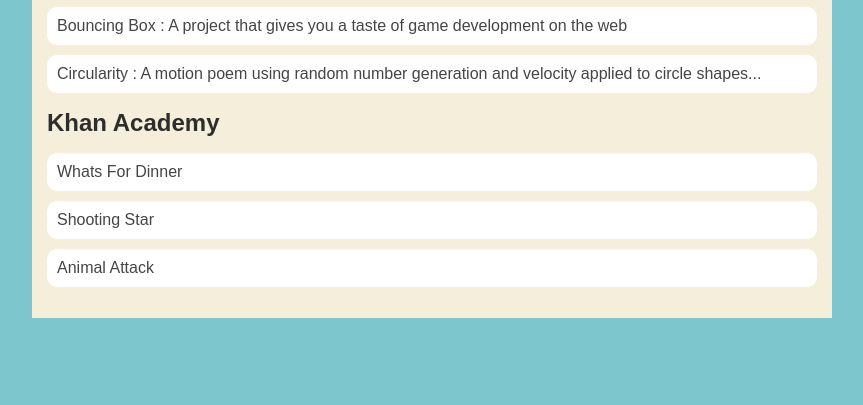
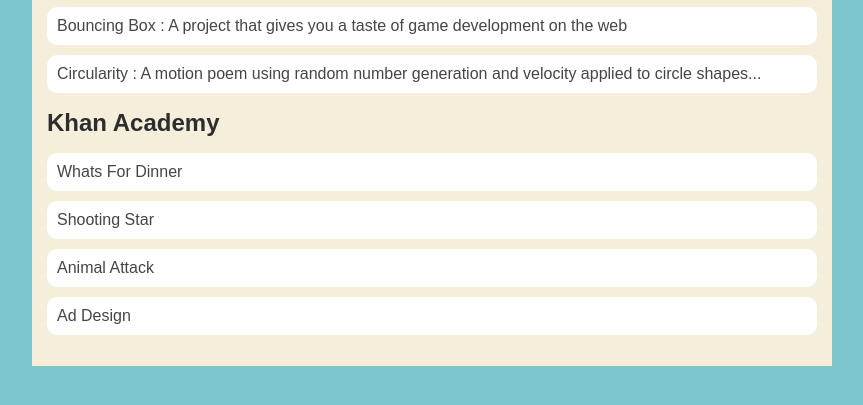
Before and after one commit to jonellscott/jonellscott.github.io, a plain HTML site: page portfolio.html in a window 1280 px wide. Shown: the part 217-622 px from the top of the page, without its empty margins (208-1071 px from the left). Drawn offline with Linux system fonts and the light colour scheme.

Commit message:
added ad design project

```diff
--- a/portfolio.html
+++ b/portfolio.html
@@ -29,6 +29,7 @@
                     <li><a href = "https://www.khanacademy.org/computer-programming/spin-off-of-project-whats-for-dinner-js/5657253406097408" >Whats For Dinner</a></li>
                     <li><a href = "https://www.khanacademy.org/computer-programming/spin-off-of-project-shooting-starjs/5113642100768768" >Shooting Star</a></li>
                     <li><a href = "https://www.khanacademy.org/computer-programming/spin-off-of-project-animal-attackjs/4550991083782144" >Animal Attack</a></li>
+                    <li><a href = "https://www.khanacademy.org/computer-programming/spin-off-of-project-ad-designjs/5255061854535680" >Ad Design</a></li>
                 </ul>
             </div>
         </main>
```
